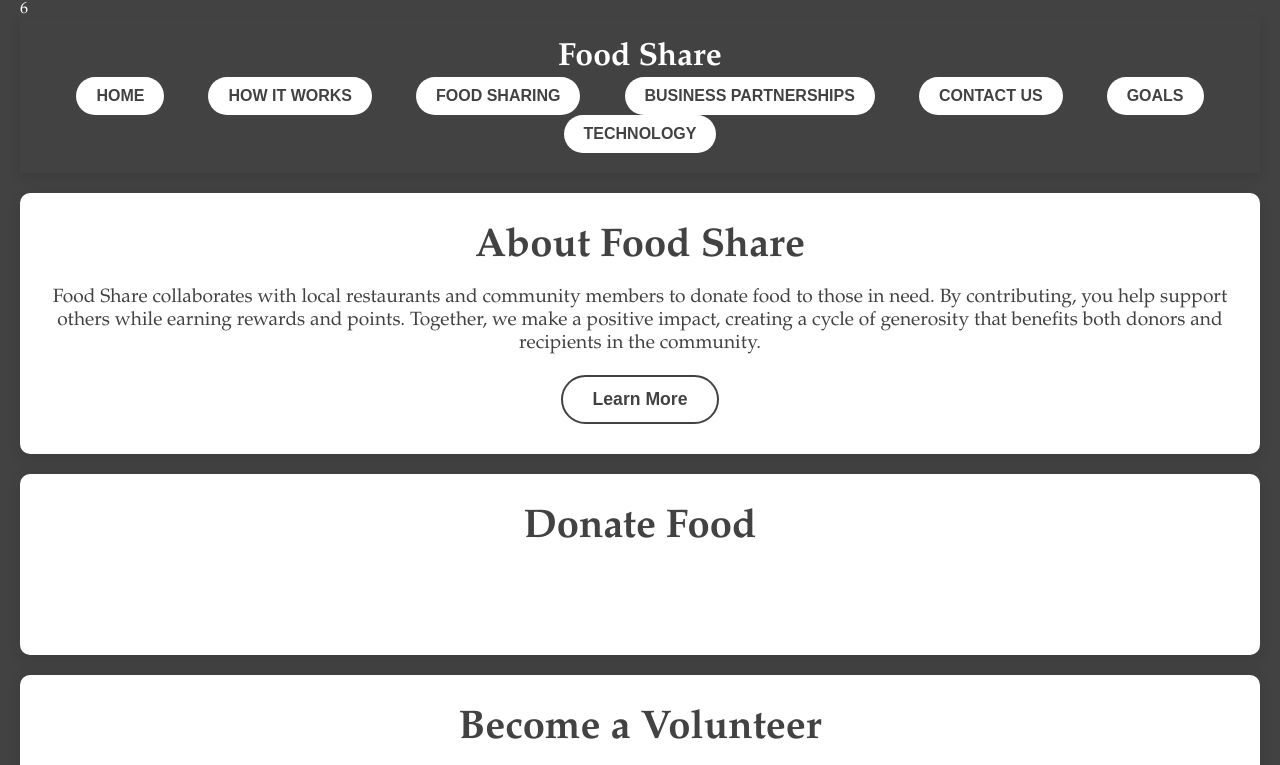
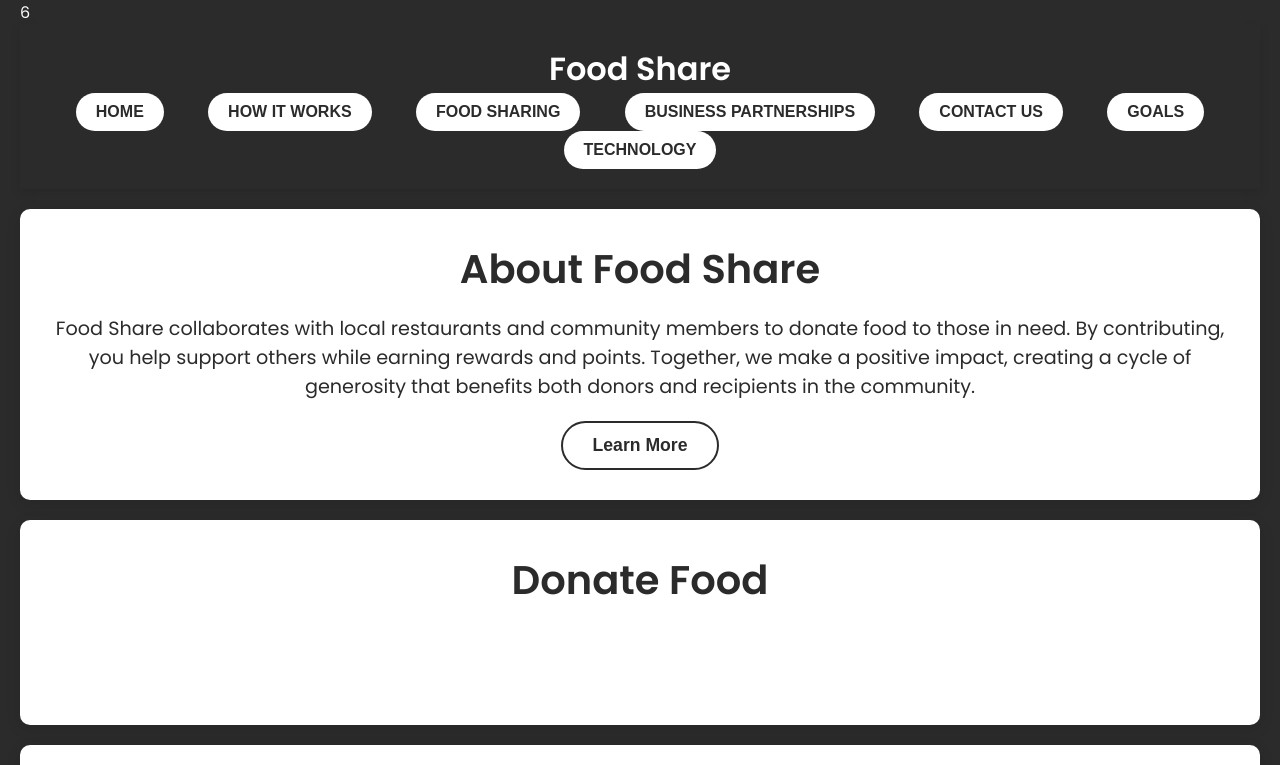
Before and after one commit to nare-hue/FoodShare, a plain HTML site: page index.html in a window 1280 px wide. Shown: the top 765 px of the page. Drawn offline with Linux system fonts and the light colour scheme.

Commit message:
Update style.css

```diff
--- a/style.css
+++ b/style.css
@@ -1,3 +1,6 @@
+/* Importing Poppins font */
+@import url('https://fonts.googleapis.com/css2?family=Poppins:wght@400;600&display=swap');
+
 /* Basic Reset */
 * {
     margin: 0;
@@ -7,15 +10,15 @@
 
 /* Body Styles */
 body {
-    font-family: Garamond, sans-serif;
-    background-color: #424242; /* Charcoal */
+    font-family: 'Poppins', sans-serif;
+    background-color: #2b2b2b; /* Darker than #424242 */
     color: #ffffff;
     padding: 0 20px;
 }
 
 /* Header Styles */
 header {
-    background-color: #424242; /* Charcoal */
+    background-color: #2b2b2b;
     padding: 20px 0;
     color: white;
     text-align: center;
@@ -34,7 +37,7 @@ nav ul li {
 
 nav ul li button {
     background-color: white;
-    color: #424242;
+    color: #2b2b2b;
     font-weight: bold;
     text-transform: uppercase;
     font-size: 1rem;
@@ -64,26 +67,14 @@ h2 {
     font-size: 2.5rem;
     margin-bottom: 15px;
     font-weight: 600;
-}
-
-/* Section-specific Heading Colors */
-#about h2 {
-    color: #424242;
-}
-
-#donate h2 {
-    color: #424242;
-}
-
-#volunteers h2 {
-    color: #424242;
+    color: #2b2b2b;
 }
 
 /* Section Content */
 p {
     text-align: center;
     font-size: 1.2rem;
-    color: #424242;
+    color: #2b2b2b;
     margin-bottom: 20px;
 }
 
@@ -93,11 +84,11 @@ p {
     margin: 0 auto;
     padding: 12px 30px;
     background-color: white;
-    color: #424242;
+    color: #2b2b2b;
     font-size: 1.1rem;
     font-weight: bold;
     text-align: center;
-    border: 2px solid #424242;
+    border: 2px solid #2b2b2b;
     border-radius: 50px;
     cursor: pointer;
     transition: background-color 0.3s ease;
@@ -105,7 +96,7 @@ p {
 
 .cta-button:hover {
     background-color: #f1f1f1;
-    border-color: #424242;
+    border-color: #2b2b2b;
 }
 
 /* Form Styles */
@@ -120,7 +111,7 @@ form {
 label {
     margin: 10px 0;
     font-size: 1.1rem;
-    color: #424242;
+    color: #2b2b2b;
 }
 
 input {
@@ -138,6 +129,6 @@ input[type="number"] {
 }
 
 input:focus {
-    border: 2px solid #424242;
+    border: 2px solid #2b2b2b;
     outline: none;
 }
```
